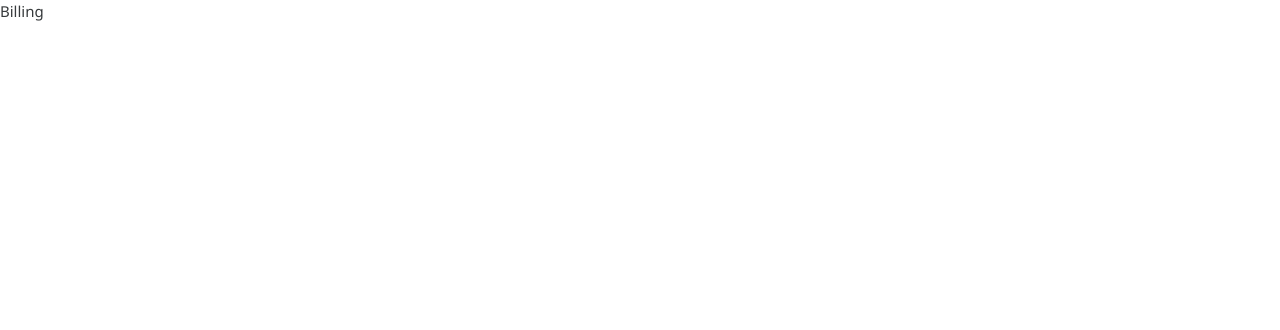
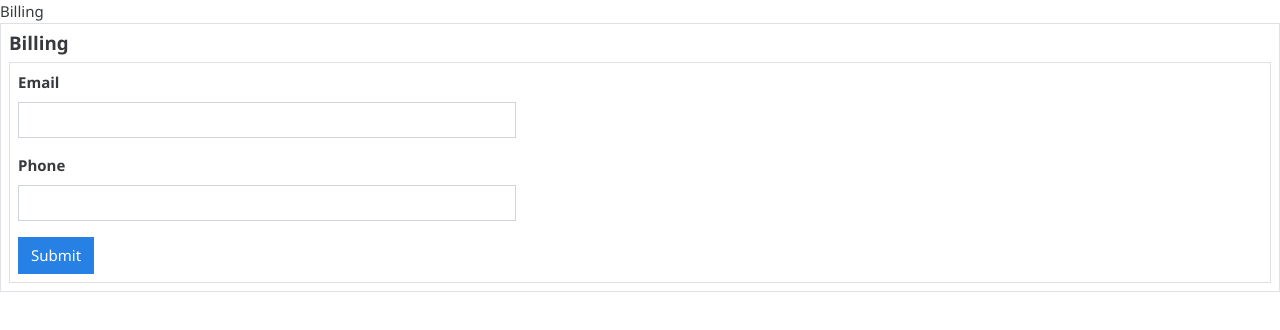
Before and after one commit to jiwantmg/avlekh-ui, a Vue app: page /billings in a window 1280 px wide. Shown: the top 330 px of the page. Built offline with nearby package versions, Linux system fonts and the light colour scheme.

Commit message:
billing form

```diff
--- a/src/components/modules/tasks/TaskRegister.vue
+++ b/src/components/modules/tasks/TaskRegister.vue
@@ -1,4 +1,5 @@
-<template>
+
+``<template>
   <div class="border p-2">
     <h5 class="font-weight-bold">Register Tasks</h5>
     <form>
@@ -77,4 +78,6 @@ export default {
 </script>
 
 <style>
+
+
 </style>
--- a/src/views/Billings.vue
+++ b/src/views/Billings.vue
@@ -1,15 +1,44 @@
 <template>
   <div>
       Billing
+
+<div class = "border p-2">
+<h5 class="font-weight-bold">Billing</h5>
+<div class = "border p-2">
+<form>
+  <div class="form-group">
+
+    <label class="font-weight-bold" for="email">Email</label>
+    <input type="email"  class="form-control" id="email" >
+
   </div>
+  <div class="form-group">
+    <label class = "font-weight-bold" for="phone">Phone</label>
+    <input type="number"  class="form-control" id="phone" >
+
+  </div>
+  <button type="submit" class="btn btn-primary">Submit</button>
+  </form>
+</div>
+
+</div>
+</div>
 </template>
 
 <script>
 export default {
+  components: {
+
+
+  }
 
 }
 </script>
 
 <style>
+.form-group .form-control{
+  width: 40%;
+}
+
 
 </style>
```
